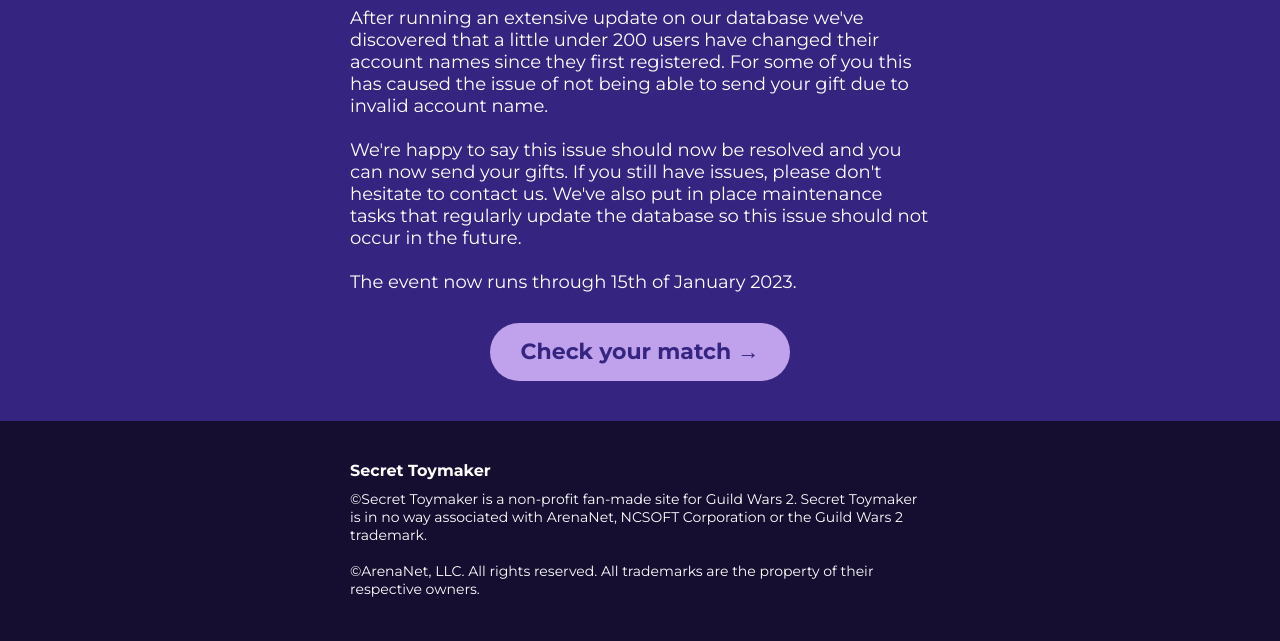
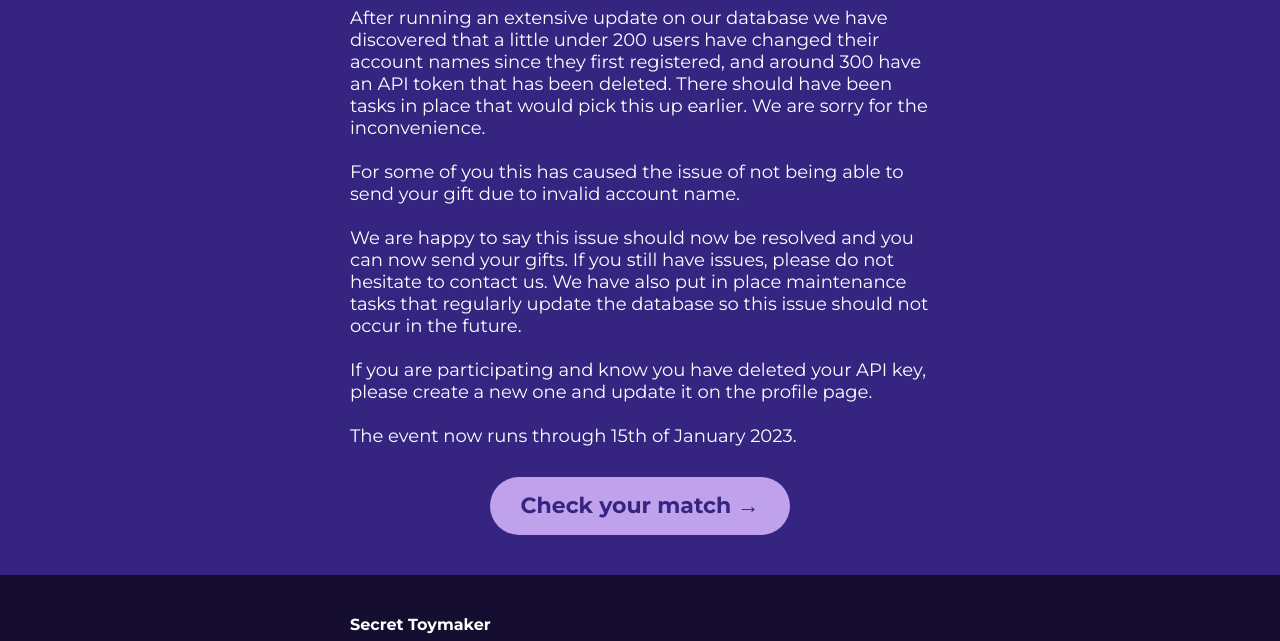
Before and after one commit to nightzirch/secret-toymaker.backend, a website: page emails/extending2022.html in a window 1280 px wide. Shown: the part 157-798 px from the top of the page. Drawn offline with Linux system fonts and the light colour scheme.

Commit message:
Update extending2022

```diff
--- a/emails/extending2022.html
+++ b/emails/extending2022.html
@@ -332,19 +332,25 @@
                             We're extending the event by 1 week
                           </p>
                           <p style="color: #ffffff">
-                            After running an extensive update on our database
-                            we've discovered that a little under 200 users have
+                            After running an extensive update on our database we
+                            have discovered that a little under 200 users have
                             changed their account names since they first
-                            registered. For some of you this has caused the
+                            registered, and around 300 have an API token that
+                            has been deleted. There should have been tasks in
+                            place that would pick this up earlier. We are sorry
+                            for the inconvenience.
+                            <br /><br />For some of you this has caused the
                             issue of not being able to send your gift due to
-                            invalid account name.<br /><br />We're happy to say
-                            this issue should now be resolved and you can now
-                            send your gifts. If you still have issues, please
-                            don't hesitate to contact us. We've also put in
-                            place maintenance tasks that regularly update the
-                            database so this issue should not occur in the
-                            future.<br /><br />The event now runs through 15th
-                            of January 2023.
+                            invalid account name. <br /><br />We are happy to
+                            say this issue should now be resolved and you can
+                            now send your gifts. If you still have issues,
+                            please do not hesitate to contact us. We have also
+                            put in place maintenance tasks that regularly update
+                            the database so this issue should not occur in the
+                            future.<br /><br />If you are participating and know
+                            you have deleted your API key, please create a new
+                            one and update it on the profile page.<br /><br />The
+                            event now runs through 15th of January 2023.
                           </p>
                         </td>
                       </tr>
```
